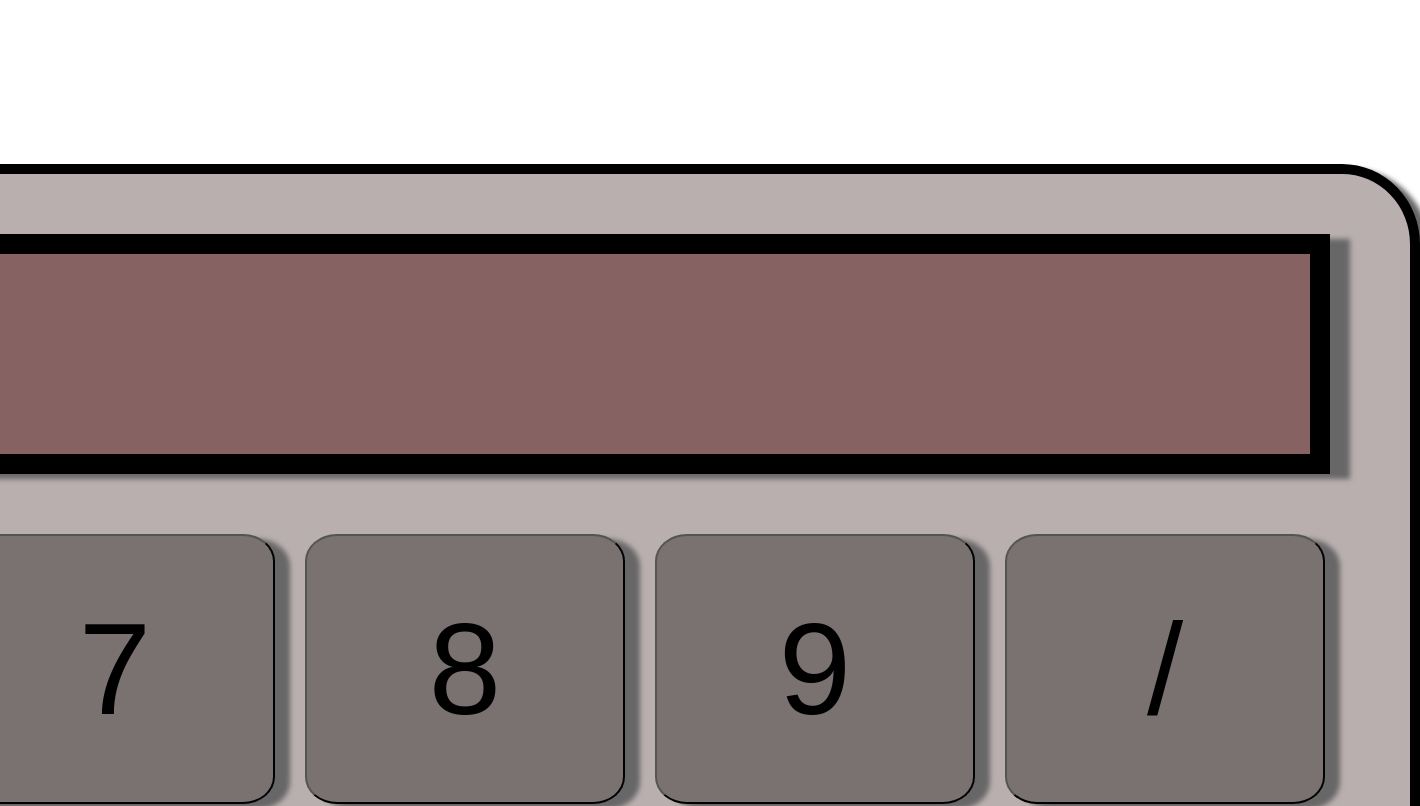
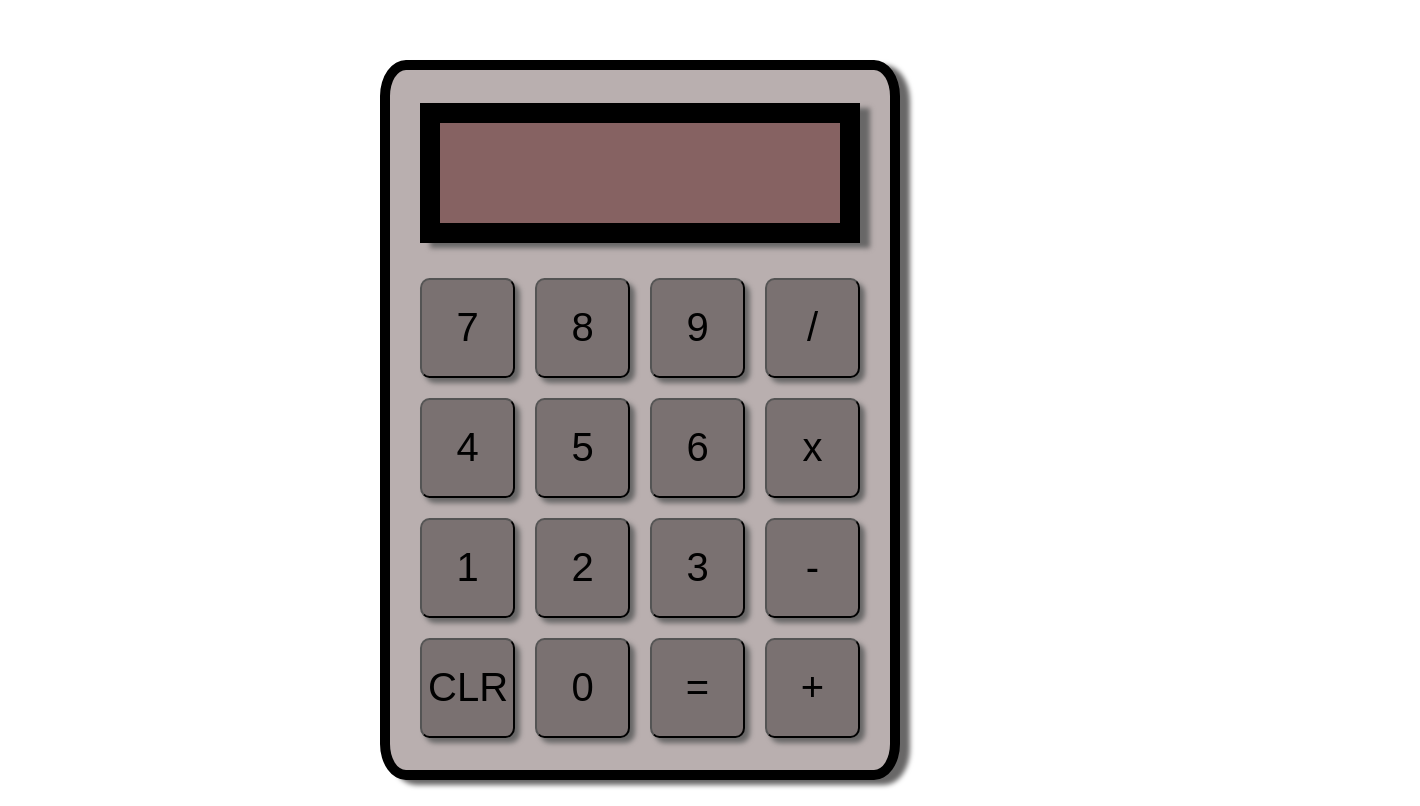
Before and after one commit to trjeffreytabao/my-calc, a React (Create React App) app: page / in a window 1280 px wide. Shown: the top 806 px of the page, 1420 px wide, since content can reach past the window. Built offline with nearby package versions, Linux system fonts and the light colour scheme.

Commit message:
super_final_design

```diff
--- a/src/App.js
+++ b/src/App.js
@@ -1,7 +1,7 @@
 import "./App.css";
 
 function Button({ number }) {
-  return <button>{number}</button>;
+  return <button onClick={() => alert(number)}>{number}</button>;
 }
 
 function App() {
--- a/src/index.css
+++ b/src/index.css
@@ -23,8 +23,8 @@ code {
   border: 10px solid black;
   border-radius: 5%;
   box-shadow: 10px 5px 5px rgb(104, 103, 103);
-  padding: 50px;
-  width: 1440px;
+  width: 500px;
+  height: 700px;
   display: flex;
   flex-wrap: wrap;
   justify-content: center;
@@ -34,7 +34,6 @@ code {
 
 .container-screen-calc {
   width: 100%;
-  height: 200px;
   display: flex;
   justify-content: center;
   align-items: center;
@@ -43,27 +42,27 @@ code {
 .output_screen {
   background-color: rgb(134, 98, 98);
   width: 100%;
-  height: 200px;
+  height: 100px;
   border: 20px solid black;
-  box-shadow: 20px 5px 5px rgb(104, 103, 103);
+  box-shadow: 10px 5px 5px rgb(104, 103, 103);
 }
 .container-buttons-calc {
-  margin-top: 50px;
   display: flex;
   flex-wrap: wrap;
   justify-content: center;
   align-items: center;
-  gap: 30px;
+  gap: 20px;
+  padding-bottom: 30px;
   /* background-color: rgb(255, 255, 255); */
 }
 
 button {
   background-color: rgb(122, 113, 113);
   border-radius: 10%;
-  box-shadow: 15px 5px 5px rgb(104, 103, 103);
-  width: 320px;
-  height: 270px;
-  font-size: 130px;
+  box-shadow: 5px 5px 5px rgb(104, 103, 103);
+  width: 95px;
+  height: 100px;
+  font-size: 40px;
 }
 button:hover {
   background-color: rgb(145, 86, 86);
```
